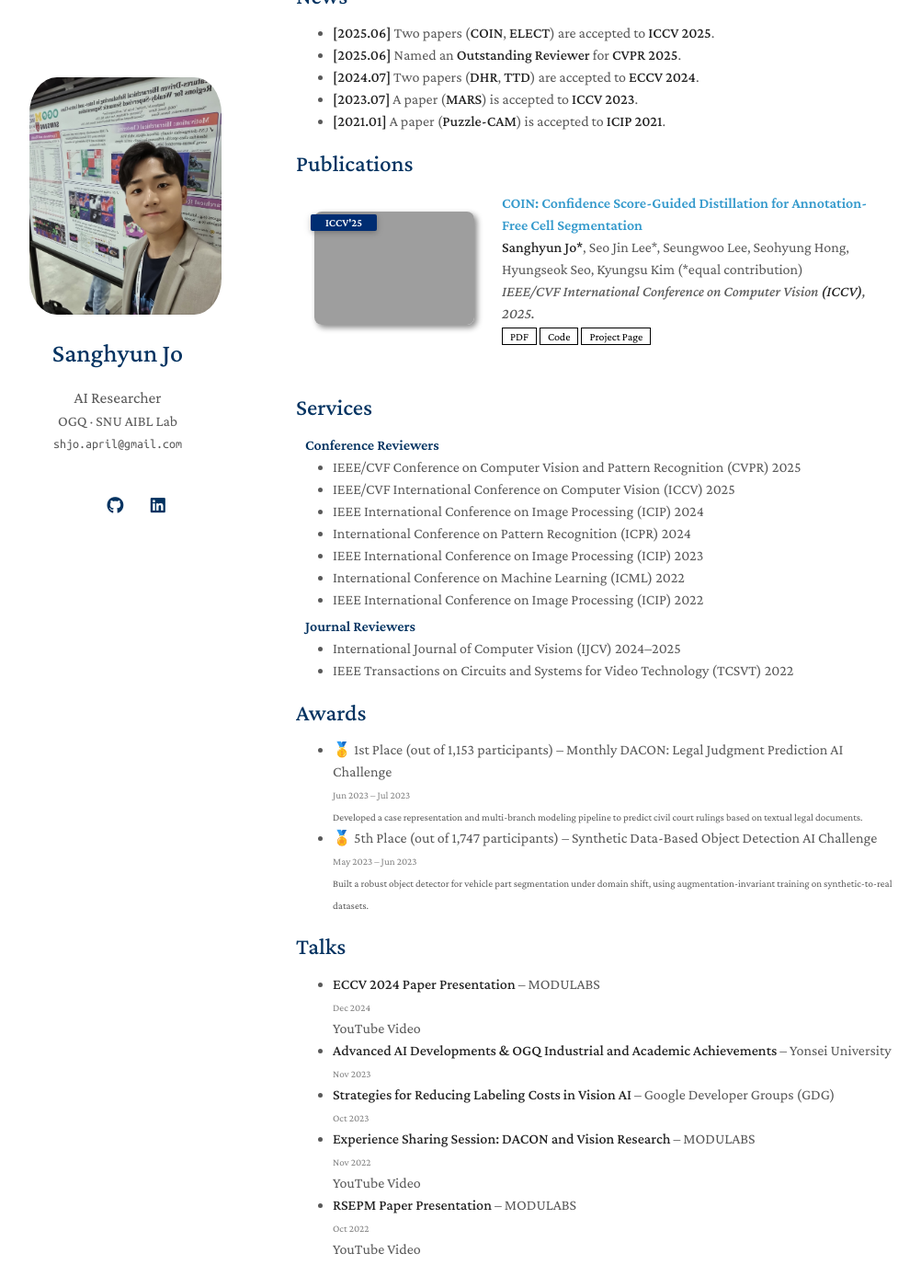
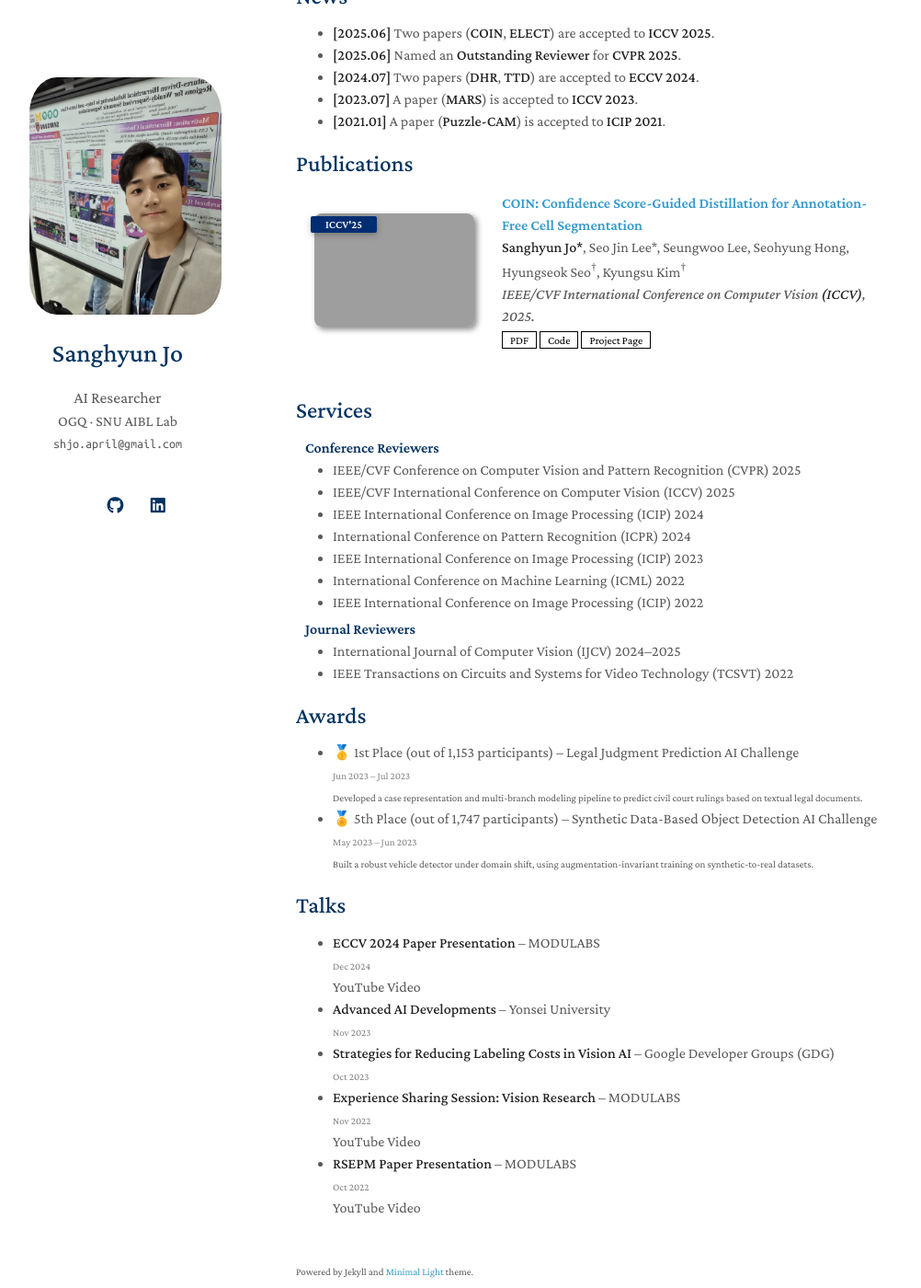
Before and after one commit to shjo-april/shjo-april.github.io, a Jekyll site: the page built from index.md, in a window 1280 px wide and 1400 px high, scrolled down 383 px. Shown: the whole window at 92% size, without its empty margins (148-1150 px from the left). Built offline with Jekyll 4.4.1, drawn with Linux system fonts in a browser that asks for light colours; a style sheet for code colours, icons or effects is not loaded; our own code applies the rules of GitHub Pages for plain Markdown files; grey boxes are pictures that could not be loaded.

Commit message:
update awards and talks

```diff
--- a/_data/publications.yml
+++ b/_data/publications.yml
@@ -11,7 +11,7 @@
   #   notes: 600+ Github Stars
 
   - title: "COIN: Confidence Score-Guided Distillation for Annotation-Free Cell Segmentation"
-    authors: <strong>Sanghyun Jo*</strong>, Seo Jin Lee*, Seungwoo Lee, Seohyung Hong, Hyungseok Seo, Kyungsu Kim (*equal contribution)
+    authors: <strong>Sanghyun Jo*</strong>, Seo Jin Lee*, Seungwoo Lee, Seohyung Hong, Hyungseok Seo<sup>†</sup>, Kyungsu Kim<sup>†</sup>
     conference_short: ICCV'25
     conference: IEEE/CVF International Conference on Computer Vision <strong>(ICCV)</strong>, 2025.
     pdf: https://arxiv.org/pdf/2503.11439
--- a/_includes/awards.md
+++ b/_includes/awards.md
@@ -3,7 +3,7 @@
 <ul style="margin:0 0 20px;">
   <li>
     <a href="https://dacon.io/competitions/official/236112/leaderboard"><autocolor>
-      🥇 1st Place (out of 1,153 participants) – Monthly DACON: Legal Judgment Prediction AI Challenge
+      🥇 1st Place (out of 1,153 participants) – Legal Judgment Prediction AI Challenge
     </autocolor></a><br>
     <small style="color:gray;">Jun 2023 – Jul 2023</small><br>
     <small>Developed a case representation and multi-branch modeling pipeline to predict civil court rulings based on textual legal documents.</small>
@@ -13,6 +13,6 @@
       🏅 5th Place (out of 1,747 participants) – Synthetic Data-Based Object Detection AI Challenge
     </autocolor></a><br>
     <small style="color:gray;">May 2023 – Jun 2023</small><br>
-    <small>Built a robust object detector for vehicle part segmentation under domain shift, using augmentation-invariant training on synthetic-to-real datasets.</small>
+    <small>Built a robust vehicle detector under domain shift, using augmentation-invariant training on synthetic-to-real datasets.</small>
   </li>
 </ul>
--- a/_includes/talks.md
+++ b/_includes/talks.md
@@ -9,7 +9,7 @@
   </li>
 
   <li>
-    <strong>Advanced AI Developments & OGQ Industrial and Academic Achievements</strong> – <autocolor>Yonsei University</autocolor><br>
+    <strong>Advanced AI Developments</strong> – <autocolor>Yonsei University</autocolor><br>
     <small style="color:gray;">Nov 2023</small>
   </li>
 
@@ -19,7 +19,7 @@
   </li>
 
   <li>
-    <strong>Experience Sharing Session: DACON and Vision Research</strong> – <a href="https://www.linkedin.com/school/modulabs/?originalSubdomain=kr"><autocolor>MODULABS</autocolor></a><br>
+    <strong>Experience Sharing Session: Vision Research</strong> – <a href="https://www.linkedin.com/school/modulabs/?originalSubdomain=kr"><autocolor>MODULABS</autocolor></a><br>
     <small style="color:gray;">Nov 2022</small><br>
     <a href="http://youtube.com/watch?v=uSs3xV3RIqQ&t=555s"><autocolor>YouTube Video</autocolor></a>
   </li>
```
